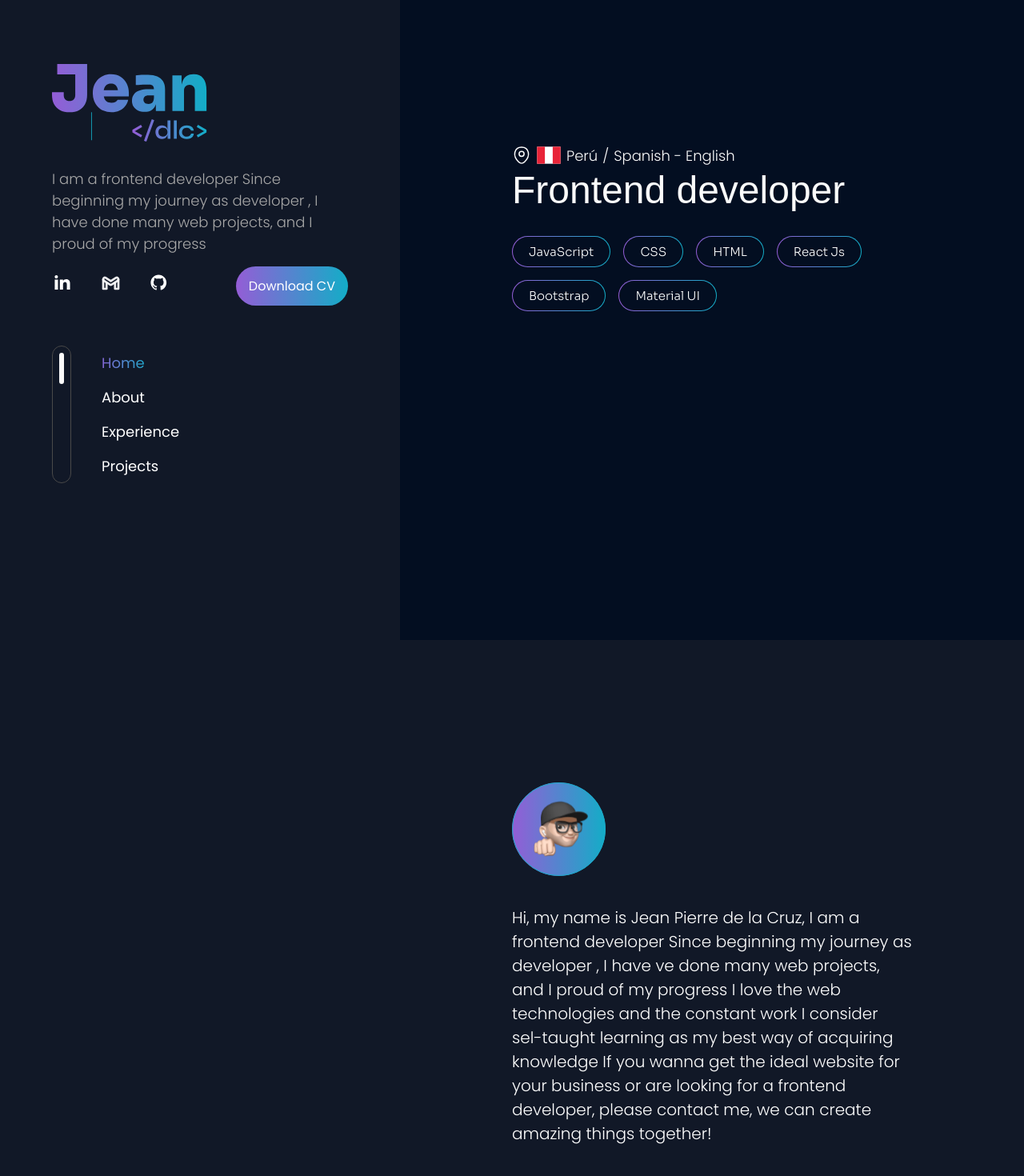
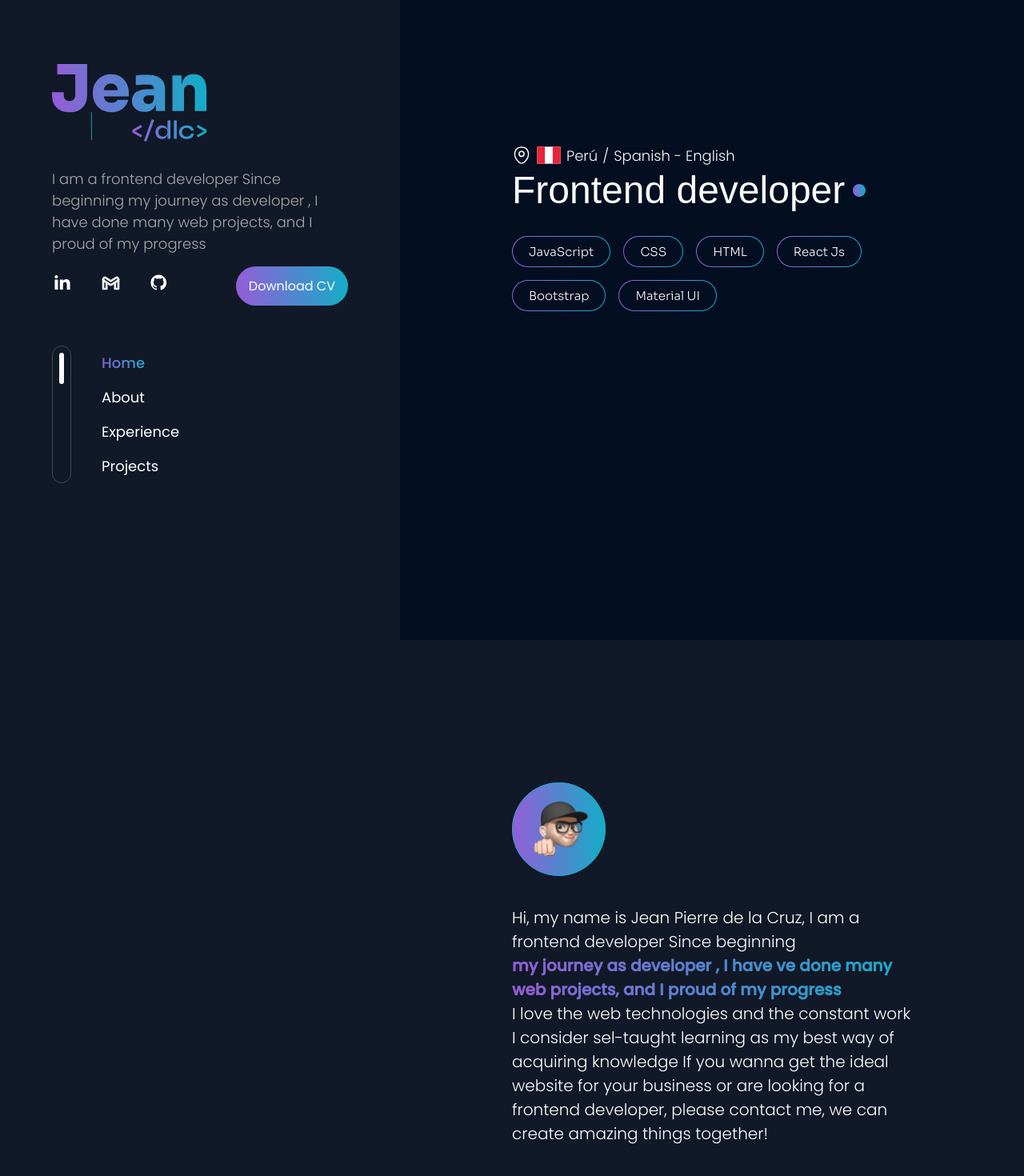
Before and after one commit to jeanDlc/portfolio-v3, a Next.js app: page / in a window 1280 px wide. Shown: the top 1470 px of the page at 80% size. Built offline with nearby package versions, Linux system fonts and the light colour scheme; a web font is replaced by a local one.

Commit message:
Feature / add more styling

```diff
--- a/src/components/About/index.tsx
+++ b/src/components/About/index.tsx
@@ -10,12 +10,15 @@ const About = () => {
       </div>
       <p className={styles.text}>
         Hi, my name is Jean Pierre de la Cruz, I am a frontend developer Since
-        beginning my journey as developer , I have ve done many web projects,
-        and I proud of my progress I love the web technologies and the constant
-        work I consider sel-taught learning as my best way of acquiring
-        knowledge If you wanna get the ideal website for your business or are
-        looking for a frontend developer, please contact me, we can create
-        amazing things together!
+        beginning
+        <span>
+          my journey as developer , I have ve done many web projects, and I
+          proud of my progress
+        </span>
+        I love the web technologies and the constant work I consider sel-taught
+        learning as my best way of acquiring knowledge If you wanna get the
+        ideal website for your business or are looking for a frontend developer,
+        please contact me, we can create amazing things together!
       </p>
     </article>
   );
--- a/src/components/About/styles.module.scss
+++ b/src/components/About/styles.module.scss
@@ -15,6 +15,12 @@
         @include onSmallContainer(){
             font-size: 18px;
         }
+        span{
+            @include text-gradient;
+            font-weight: bold;
+            font-size: inherit;
+        }
+
     }
     .avatar-wrapper{
         margin-bottom: 30px;
--- a/src/components/Experience/index.tsx
+++ b/src/components/Experience/index.tsx
@@ -54,6 +54,11 @@ const Experience = () => {
           </li>
         ))}
       </ul>
+      <div className={styles["ornament-end"]}>
+        <div>
+          <OrnamentIcon vertical />
+        </div>
+      </div>
     </section>
   );
 };
--- a/src/components/Experience/styles.module.scss
+++ b/src/components/Experience/styles.module.scss
@@ -12,6 +12,7 @@
 }
 
 .experience{
+    position: relative;
     container: experience / inline-size;
     max-width: 800px;
     margin: 0 auto;
@@ -42,12 +43,6 @@ $separation-between-cards:54px;
     @container(max-width: 600px){
         @content;
     }
-}
-
-@mixin basePseudo{
-    z-index: 1;
-    position: absolute;
-    content: '';
 }
 
 .job-list{
@@ -141,3 +136,13 @@ $separation-between-cards:54px;
     display: inline-block;
     position: relative;
 }
+
+.ornament-end{
+    $pill-h:126px;
+    $external-padding: 18px;
+    $separation:10px;
+    @include basePseudo();
+    z-index: 0;
+    bottom: - calc($pill-h/2 + $external-padding + $separation);
+    right: 0;
+}
--- a/src/components/Hero/styles.module.scss
+++ b/src/components/Hero/styles.module.scss
@@ -23,6 +23,8 @@
         }
     }
     h2{
+        position: relative;
+        display: inline-block;
         font-weight: 500;
         font-size: 48px;
         margin-bottom: 30px;
@@ -30,6 +32,18 @@
          @include onSmallContainer{
             font-size:30px;
 
+        }
+
+        &::before{
+            @include basePseudo();
+            $size:16px;
+            width: $size;
+            height: $size;
+            background: $gradient;
+            border-radius: 50%;
+            $gap:10px;
+            right: - calc($size + $gap);
+            top: calc(50% - $size/2);
         }
 
     }
--- a/src/components/Navbar/styles.module.scss
+++ b/src/components/Navbar/styles.module.scss
@@ -16,25 +16,6 @@
 }
 
 
-.active{
-    @include text-gradient;
-
-    @media(width<768px){
-        position: relative;
-
-        &::after{
-            position: absolute;
-            content: '';
-            height: 3px;
-            width: 100%;
-            background-color: $color-primary;
-            bottom: 0px;
-            left: 0;
-        }
-    }
-
-}
-
 .nav{
 
     a{
@@ -45,6 +26,25 @@
             font-size: 14px;
             padding: 12px 0;
             display: block;
+        }
+
+    }
+    a.active{
+        @include text-gradient;
+        font-weight: 500;
+
+        @media(width<768px){
+            position: relative;
+
+            &::after{
+                position: absolute;
+                content: '';
+                height: 3px;
+                width: 100%;
+                background-color: $color-primary;
+                bottom: 0px;
+                left: 0;
+            }
         }
 
     }
@@ -59,6 +59,8 @@
         position: relative;
     }
 }
+
+
 
 .bar{
     border-radius: 40px;
--- a/src/sass/_mixins.scss
+++ b/src/sass/_mixins.scss
@@ -38,4 +38,10 @@
     border-radius: 47px;
     font-size: 16px;
     padding: 12px 16px;
-  }
+}
+
+@mixin basePseudo{
+    z-index: 1;
+    position: absolute;
+    content: '';
+}
```
